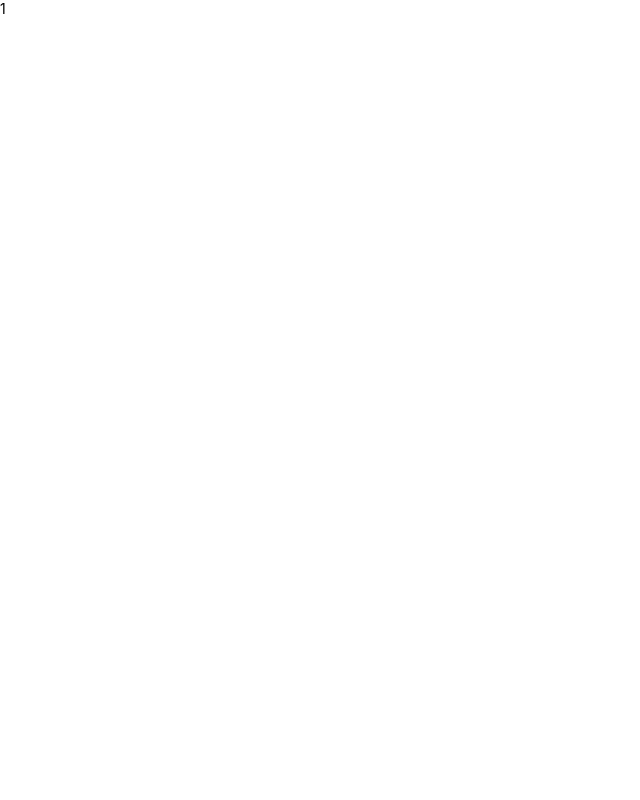
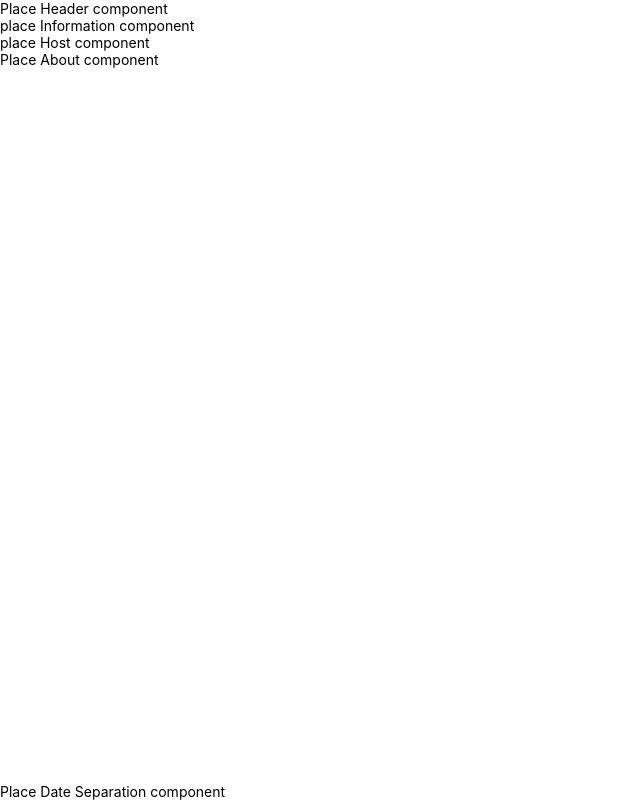
Before and after one commit to theonlylooker/react-nerdery-clone-app-challenge, a React (Vite) app: page /place/1 in a window 1280 px wide. Shown: the whole page, without its empty margins (0-640 px from the left). Built offline with nearby package versions, Linux system fonts and the light colour scheme; a web font is replaced by a local one.

Commit message:
feat: add basic place details layout

```diff
--- a/src/placeDetails/PlaceDetails.tsx
+++ b/src/placeDetails/PlaceDetails.tsx
@@ -3,7 +3,17 @@ import { useParams } from "react-router-dom";
 
 const PlaceDetails = () => {
   const { id } = useParams();
-  return <div>{id}</div>;
+  return (
+    <div>
+      <div>Place Header component</div>
+      <div>place Information component</div>
+      <div>place Host component</div>
+      <div>Place About component</div>
+      <div style={{ position: "fixed", bottom: 0 }}>
+        Place Date Separation component
+      </div>
+    </div>
+  );
 };
 
 export default PlaceDetails;
```
